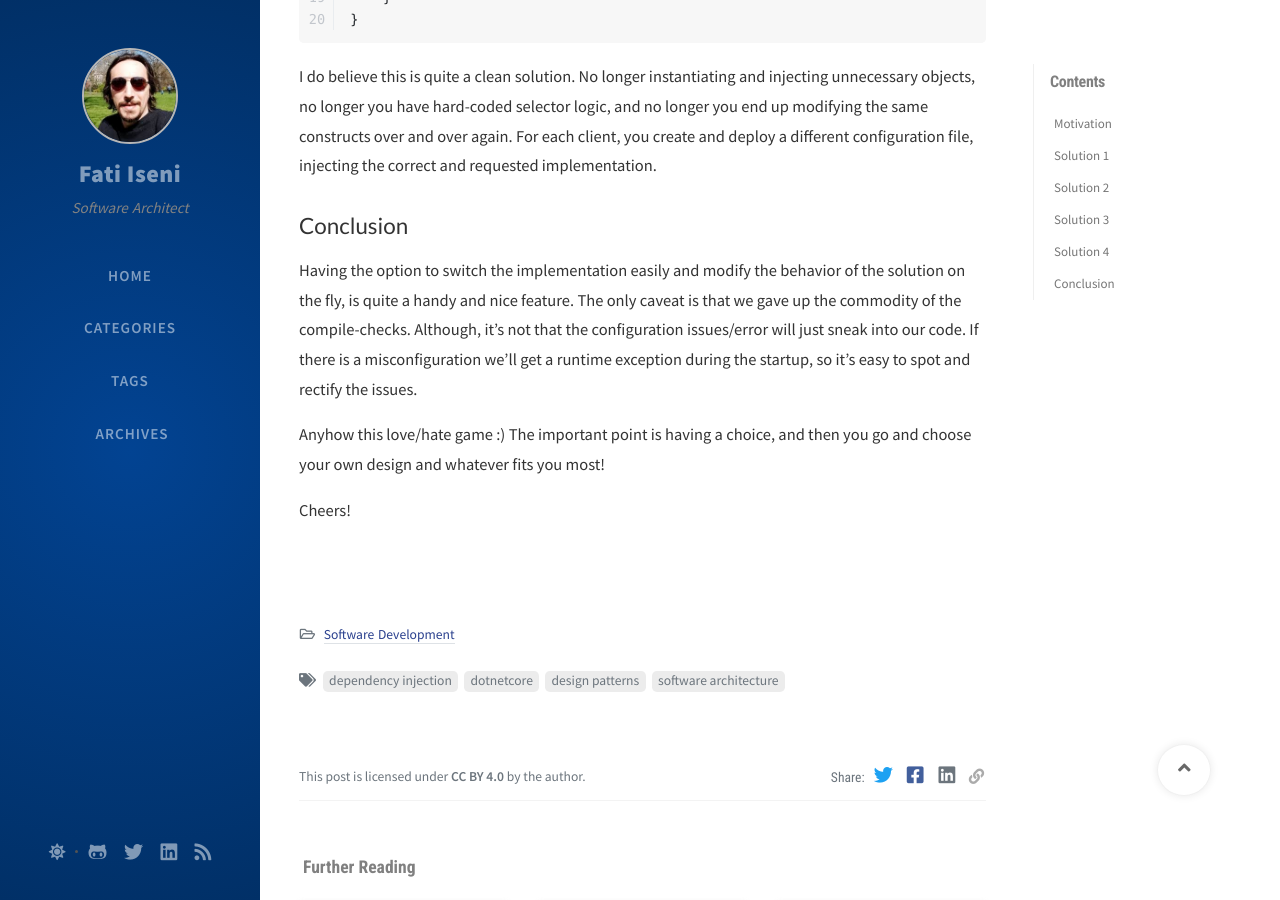
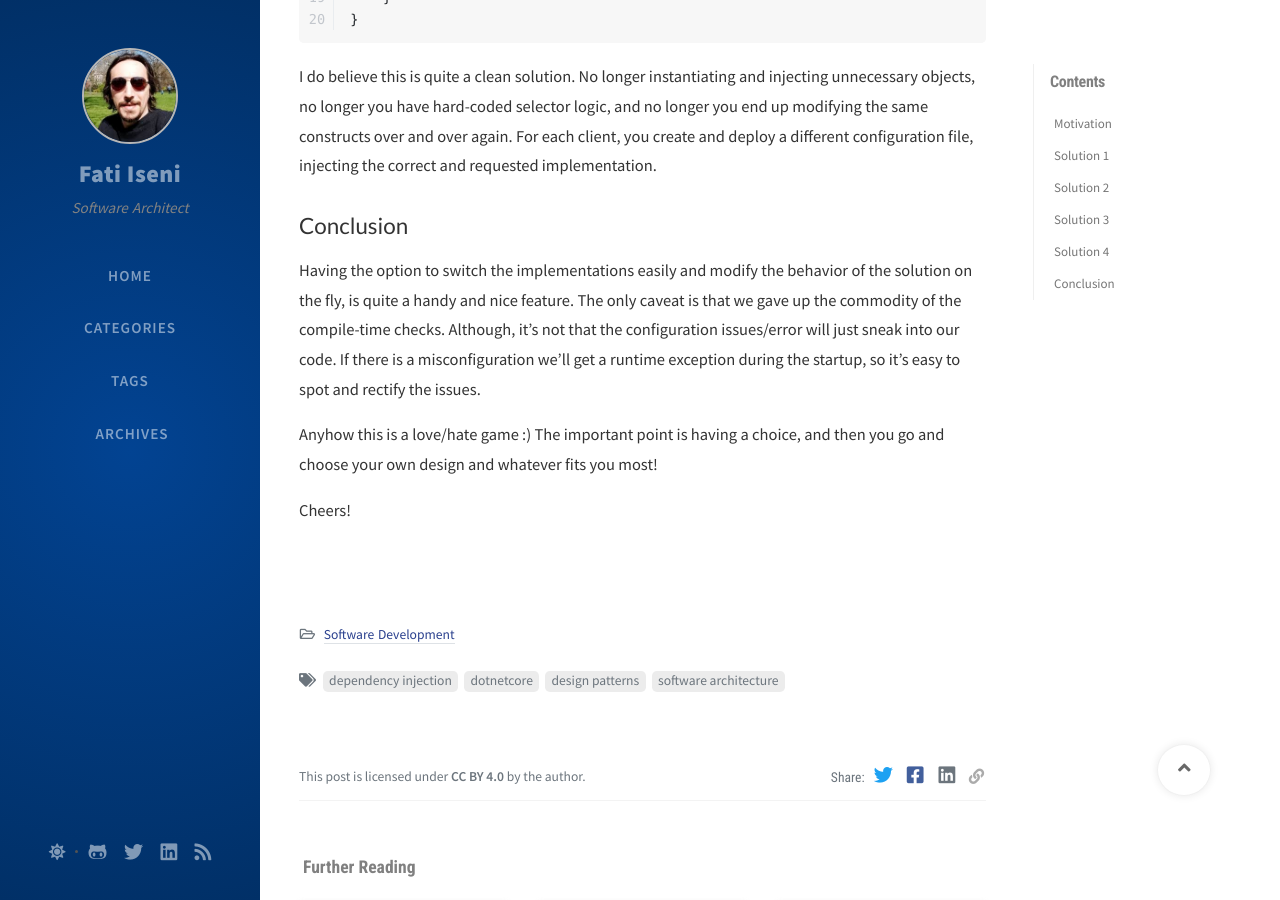
Before and after one commit to fiseni/fiseni.github.io, a Jekyll site: the page built from _posts/2020-12-02-open-close-principle-and-runtime-di-configuration.markdown, in a window 1280 px wide and 900 px high, scrolled down 7724 px. Built offline with Jekyll 4.4.1, drawn with Linux system fonts in a browser that asks for light colours; nearby versions of some CDN libraries; comment, search, counter and statistics services are not loaded; some of the changed text lies outside the part shown.

Commit message:
Fix typos.

```diff
--- a/_posts/2020-12-02-open-close-principle-and-runtime-di-configuration.markdown
+++ b/_posts/2020-12-02-open-close-principle-and-runtime-di-configuration.markdown
@@ -292,8 +292,8 @@ I do believe this is quite a clean solution. No longer instantiating and injecti
 
 ## Conclusion
 
-Having the option to switch the implementation easily and modify the behavior of the solution on the fly, is quite a handy and nice feature. The only caveat is that we gave up the commodity of the compile-checks. Although, it's not that the configuration issues/error will just sneak into our code. If there is a misconfiguration we'll get a runtime exception during the startup, so it's easy to spot and rectify the issues.
+Having the option to switch the implementations easily and modify the behavior of the solution on the fly, is quite a handy and nice feature. The only caveat is that we gave up the commodity of the compile-time checks. Although, it's not that the configuration issues/error will just sneak into our code. If there is a misconfiguration we'll get a runtime exception during the startup, so it's easy to spot and rectify the issues.
 
-Anyhow this love/hate game :) The important point is having a choice, and then you go and choose your own design and whatever fits you most!
+Anyhow this is a love/hate game :) The important point is having a choice, and then you go and choose your own design and whatever fits you most!
 
 Cheers!
```
Also changed, not shown: other parts of _posts/2020-12-02-open-close-principle-and-runtime-di-configuration.markdown (+1 -1 lines).
